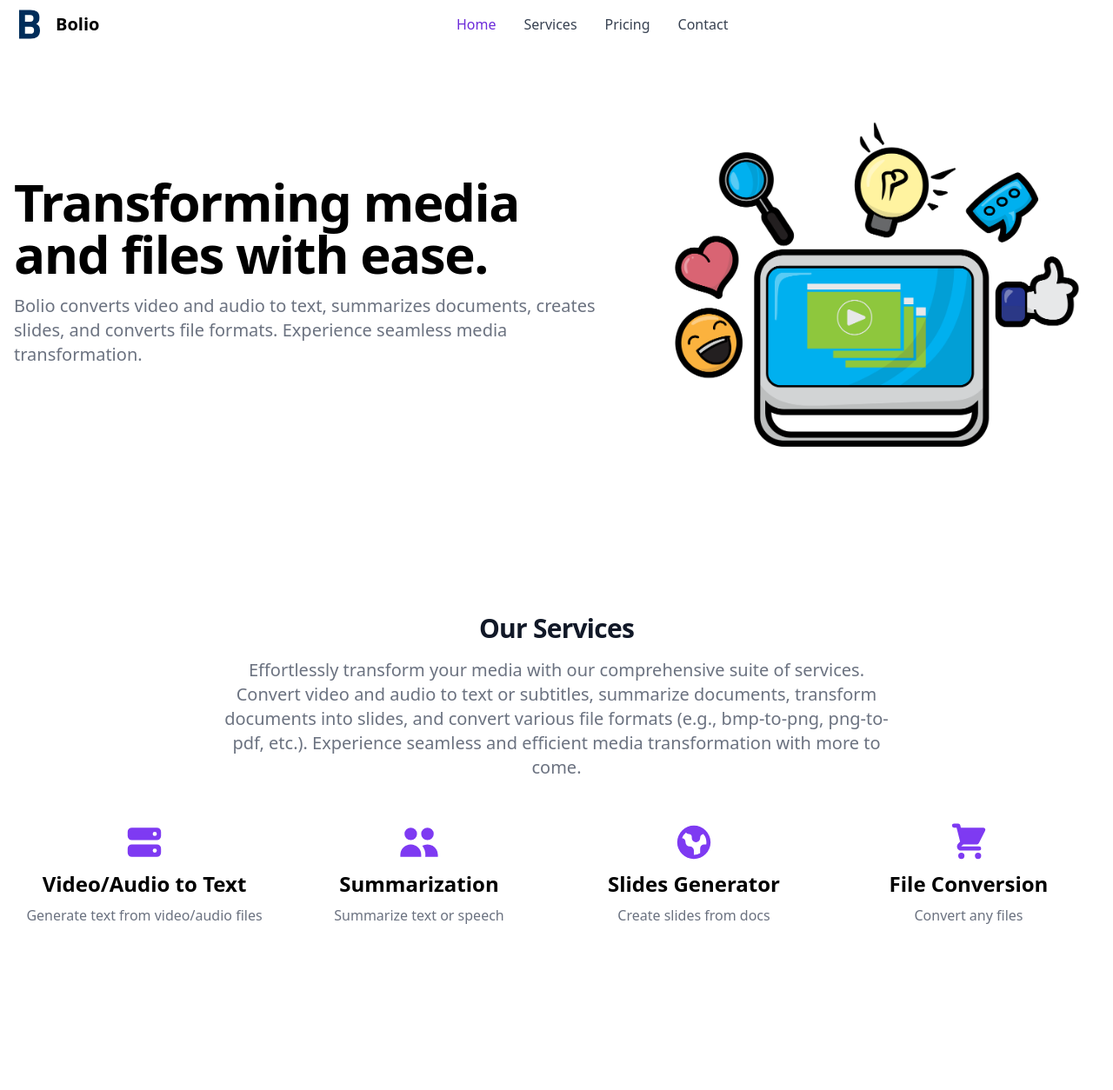
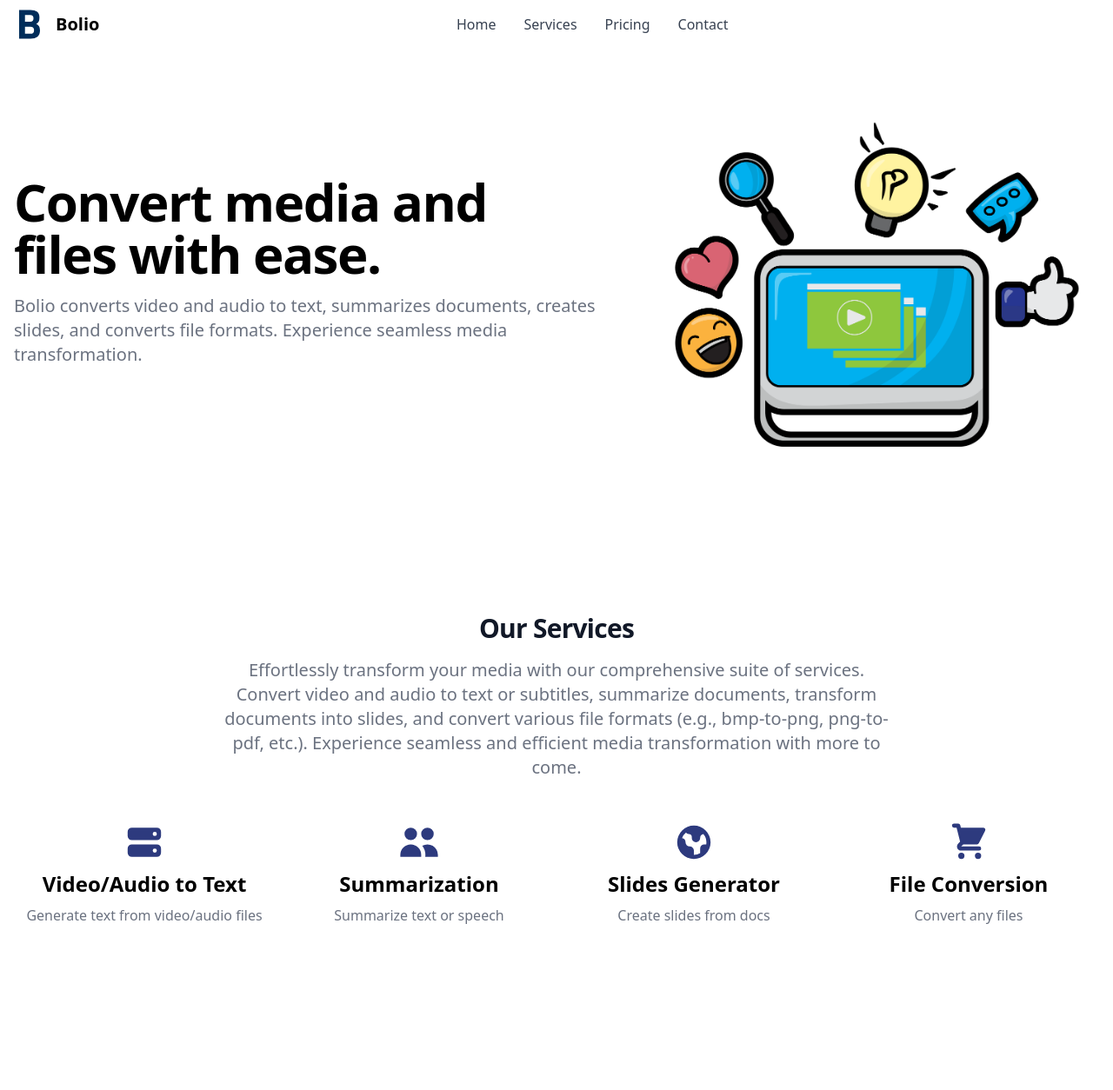
Before and after one commit to alfa-yohannis/bolio, a website: page website/static/index.html in a window 1280 px wide. Shown: the top 1254 px of the page at 87% size. Drawn offline with nearby package versions, Linux system fonts and the light colour scheme.

Commit message:
Update meta descriptions and improve HTML structure; enhance accessibility and content clarity

```diff
--- a/website/static/index.html
+++ b/website/static/index.html
@@ -21,8 +21,7 @@
     <meta property="og:title" content="Bolio - Media Converter">
     <meta property="og:site_name" content="Themesberg">
     <meta property="og:url" content="https://https://demo.themesberg.com/landwind/">
-    <meta property="og:description"
-        content="Bolio - Media Converter.">
+    <meta property="og:description" content="Bolio - Media Converter.">
     <meta property="og:type" content="">
     <meta property="og:image"
         content="https://themesberg.s3.us-east-2.amazonaws.com/public/github/landwind/og-image.png">
@@ -73,8 +72,7 @@
                     <ul class="flex flex-col mt-4 font-medium lg:flex-row lg:space-x-8 lg:mt-0">
                         <li>
                             <a href="#"
-                                class="block py-2 pl-3 pr-4 text-white bg-purple-700 rounded lg:bg-transparent lg:text-purple-700 lg:p-0 dark:text-white"
-                                aria-current="page">Home</a>
+                                class="block py-2 pl-3 pr-4 text-gray-700 border-b border-gray-100 hover:bg-gray-50 lg:hover:bg-transparent lg:border-0 lg:hover:text-purple-700 lg:p-0 dark:text-gray-400 lg:dark:hover:text-white dark:hover:bg-gray-700 dark:hover:text-white lg:dark:hover:bg-transparent dark:border-gray-700">Home</a>
                         </li>
                         <li>
                             <a href="#services"
@@ -100,7 +98,7 @@
             <div class="mr-auto place-self-center lg:col-span-7">
                 <h1
                     class="max-w-2xl mb-4 text-4xl font-extrabold leading-none tracking-tight md:text-5xl xl:text-6xl dark:text-white">
-                    Transforming media and files with ease.</h1>
+                    Convert media and files with ease.</h1>
                 <p class="max-w-2xl mb-6 font-light text-gray-500 lg:mb-8 md:text-lg lg:text-xl dark:text-gray-400">
                     Bolio converts video and audio to text, summarizes documents, creates slides, and converts file
                     formats. Experience seamless media transformation.
@@ -126,16 +124,19 @@
             </div>
             <div class="grid grid-cols-1 gap-8 md:grid-cols-2 lg:grid-cols-4">
                 <div class="flex flex-col items-center">
-                    <svg class="w-10 h-10 mb-2 text-purple-600 md:w-12 md:h-12 dark:text-purple-500" fill="currentColor"
-                        viewBox="0 0 20 20" xmlns="http://www.w3.org/2000/svg">
+                    <a class="flex flex-col items-center" href="https://video2text.bolio.web.id">
+                        <svg class="w-10 h-10 mb-2 text-purple-600 md:w-12 md:h-12 dark:text-purple-500"
+                            fill="currentColor" viewBox="0 0 20 20" xmlns="http://www.w3.org/2000/svg">
                             <path fill-rule="evenodd"
                                 d="M2 5a2 2 0 012-2h12a2 2 0 012 2v2a2 2 0 01-2 2H4a2 2 0 01-2-2V5zm14 1a1 1 0 11-2 0 1 1 0 012 0zM2 13a2 2 0 012-2h12a2 2 0 012 2v2a2 2 0 01-2 2H4a2 2 0 01-2-2v-2zm14 1a1 1 0 11-2 0 1 1 0 012 0z"
                                 clip-rule="evenodd"></path>
                         </svg>
                         <h3 class="mb-2 text-2xl font-bold dark:text-white text-center">Video/Audio to Text</h3>
-                    <p class="font-light text-gray-500 dark:text-gray-400 text-center">Generate text from video/audio
+                        <p class="font-light text-gray-500 dark:text-gray-400 text-center">Generate text from
+                            video/audio
                             files</p>
                         </p>
+                    </a>
                 </div>
                 <div class="flex flex-col items-center">
                     <svg class="w-10 h-10 mb-2 text-purple-600 md:w-12 md:h-12 dark:text-purple-500" fill="currentColor"
@@ -189,7 +190,8 @@
                 <div
                     class="flex flex-col max-w-lg p-6 mx-auto text-center text-gray-900 bg-white border border-gray-100 rounded-lg shadow dark:border-gray-600 xl:p-8 dark:bg-gray-800 dark:text-white">
                     <h3 class="mb-4 text-2xl font-semibold">Free</h3>
-                    <p class="font-light text-gray-500 sm:text-lg dark:text-gray-400">Best option for one or two small files.</p>
+                    <p class="font-light text-gray-500 sm:text-lg dark:text-gray-400">Best option for one or two small
+                        files.</p>
                     <div class="flex items-baseline justify-center my-8">
                         <span class="mr-2 text-5xl font-extrabold">$0</span>
                         <span class="text-gray-500 dark:text-gray-400">/month</span>
@@ -299,7 +301,7 @@
             <div class="text-lg text-gray-700 dark:text-gray-300">
                 <p>Email: <a href="mailto:support@bolio.com"
                         class="text-blue-600 dark:text-blue-400 hover:underline">admin@bolio.cloud</a></p>
-                <p>Scientia Residences, Gading Serpong, Tangerang, Indonesia</p>
+                <p>Scientia Residences Tower A 1026, Gading Serpong, Tangerang, Indonesia</p>
             </div>
         </div>
     </section>
```
Also changed, not shown: website/static/favicon.ico, website/static/output.css. Lines whose indentation alone changed are shown as unchanged.
